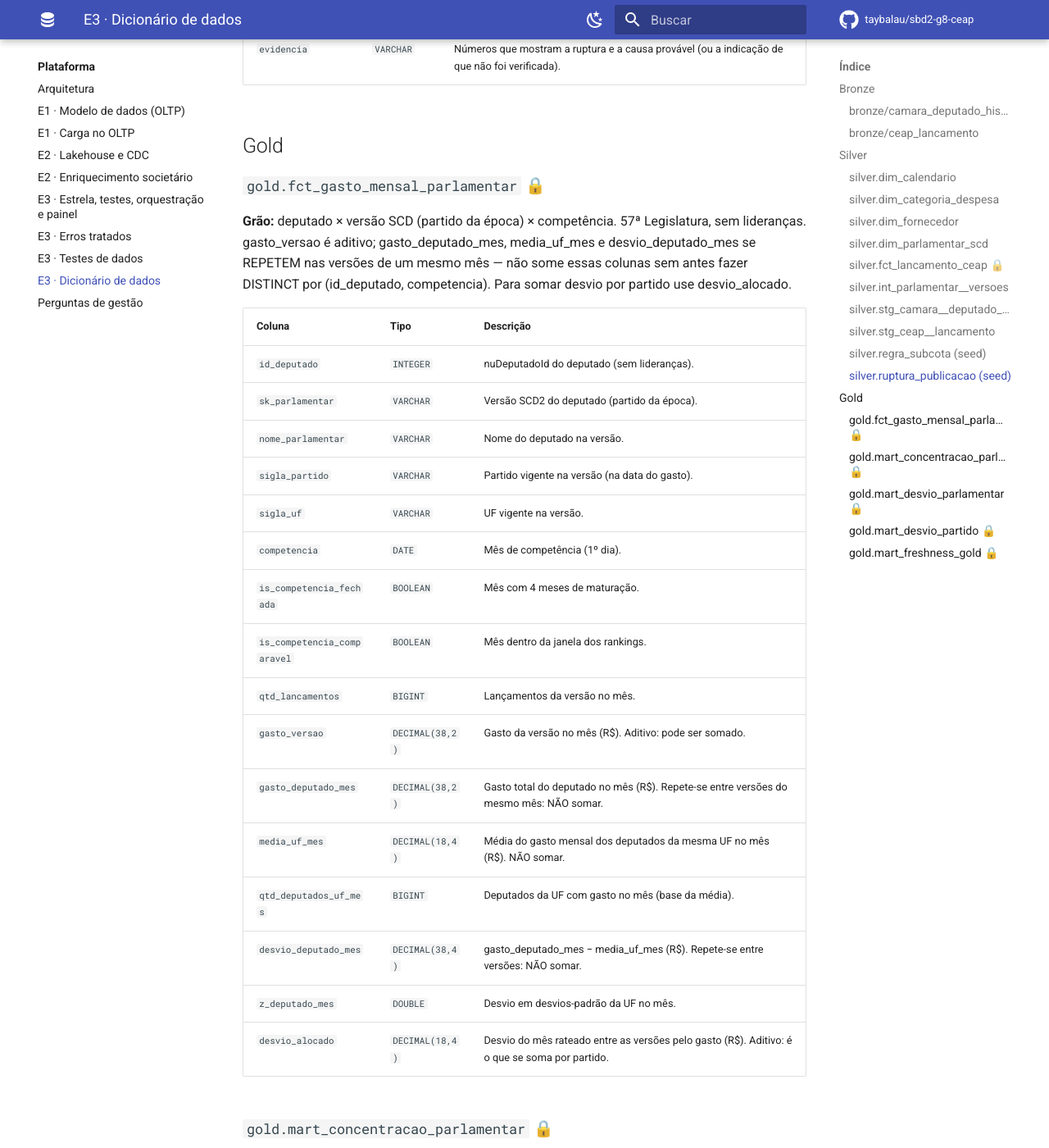
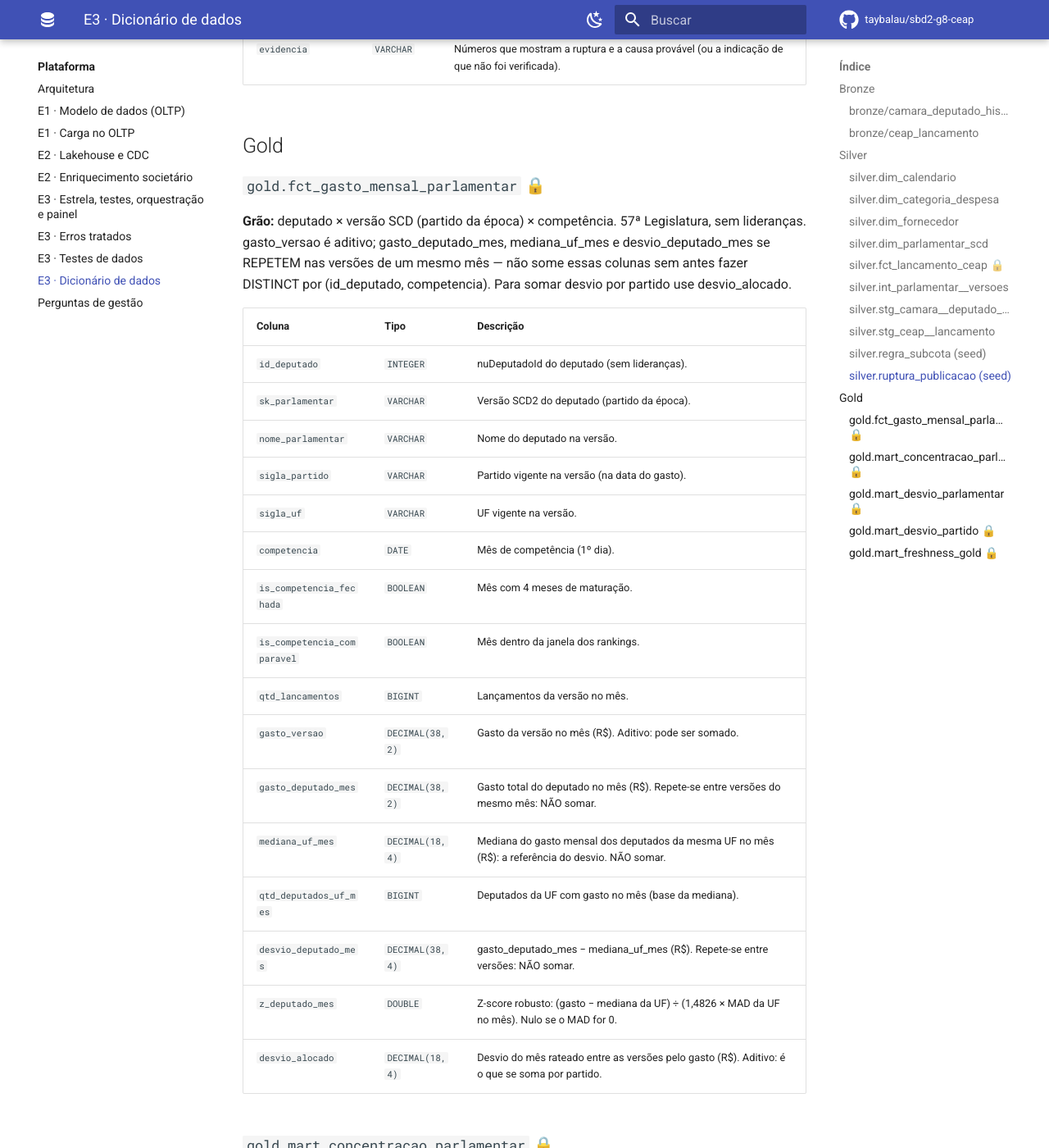
Before and after one commit to taybalau/sbd2-g8-ceap, an MkDocs documentation site: the page built from docs/dicionario-de-dados.md, in a window 1280 px wide and 1400 px high, scrolled down 12792 px. Shown: the whole window at 82% size. Built offline with MkDocs 1.6.1 and Material for MkDocs 9.7.7, drawn with Linux system fonts in a browser that asks for light colours; comment, search, counter and statistics services are not loaded; some of the changed text lies outside the part shown.

Commit message:
docs(e3): documentação da E3 com a mediana
Nota de mudança posterior à entrega em e3.md e E3_MODEL.md, textos de
média trocados por mediana, release notes da E3 e páginas de testes e
dicionário geradas de novo.

```diff
--- a/docs/dicionario-de-dados.md
+++ b/docs/dicionario-de-dados.md
@@ -277,7 +277,7 @@ Rupturas de publicação CONHECIDAS e investigadas. Os testes de salto e de subc
 
 ### `gold.fct_gasto_mensal_parlamentar` 🔒
 
-**Grão:** deputado × versão SCD (partido da época) × competência. 57ª Legislatura, sem lideranças. gasto_versao é aditivo; gasto_deputado_mes, media_uf_mes e desvio_deputado_mes se REPETEM nas versões de um mesmo mês — não some essas colunas sem antes fazer DISTINCT por (id_deputado, competencia). Para somar desvio por partido use desvio_alocado.
+**Grão:** deputado × versão SCD (partido da época) × competência. 57ª Legislatura, sem lideranças. gasto_versao é aditivo; gasto_deputado_mes, mediana_uf_mes e desvio_deputado_mes se REPETEM nas versões de um mesmo mês — não some essas colunas sem antes fazer DISTINCT por (id_deputado, competencia). Para somar desvio por partido use desvio_alocado.
 
 | Coluna | Tipo | Descrição |
 | :--- | :--- | :--- |
@@ -292,10 +292,10 @@ Rupturas de publicação CONHECIDAS e investigadas. Os testes de salto e de subc
 | `qtd_lancamentos` | `BIGINT` | Lançamentos da versão no mês. |
 | `gasto_versao` | `DECIMAL(38,2)` | Gasto da versão no mês (R$). Aditivo: pode ser somado. |
 | `gasto_deputado_mes` | `DECIMAL(38,2)` | Gasto total do deputado no mês (R$). Repete-se entre versões do mesmo mês: NÃO somar. |
-| `media_uf_mes` | `DECIMAL(18,4)` | Média do gasto mensal dos deputados da mesma UF no mês (R$). NÃO somar. |
-| `qtd_deputados_uf_mes` | `BIGINT` | Deputados da UF com gasto no mês (base da média). |
-| `desvio_deputado_mes` | `DECIMAL(38,4)` | gasto_deputado_mes − media_uf_mes (R$). Repete-se entre versões: NÃO somar. |
-| `z_deputado_mes` | `DOUBLE` | Desvio em desvios-padrão da UF no mês. |
+| `mediana_uf_mes` | `DECIMAL(18,4)` | Mediana do gasto mensal dos deputados da mesma UF no mês (R$): a referência do desvio. NÃO somar. |
+| `qtd_deputados_uf_mes` | `BIGINT` | Deputados da UF com gasto no mês (base da mediana). |
+| `desvio_deputado_mes` | `DECIMAL(38,4)` | gasto_deputado_mes − mediana_uf_mes (R$). Repete-se entre versões: NÃO somar. |
+| `z_deputado_mes` | `DOUBLE` | Z-score robusto: (gasto − mediana da UF) ÷ (1,4826 × MAD da UF no mês). Nulo se o MAD for 0. |
 | `desvio_alocado` | `DECIMAL(18,4)` | Desvio do mês rateado entre as versões pelo gasto (R$). Aditivo: é o que se soma por partido. |
 
 ### `gold.mart_concentracao_parlamentar` 🔒
@@ -317,11 +317,11 @@ Rupturas de publicação CONHECIDAS e investigadas. Os testes de salto e de subc
 | `participacao_na_categoria` | `DOUBLE` | gasto_fornecedor ÷ gasto_categoria. |
 | `participacao_no_deputado` | `DOUBLE` | gasto_fornecedor ÷ gasto_deputado. |
 | `participacao_categoria_no_deputado` | `DOUBLE` | gasto_categoria ÷ gasto_deputado. |
-| `excesso_categoria_vs_uf` | `DOUBLE` | Gasto na subcota menos a média dos deputados da UF na mesma subcota (R$). |
+| `excesso_categoria_vs_uf` | `DECIMAL(38,2)` | Gasto na subcota menos a mediana dos deputados da UF na mesma subcota, contando com zero quem não gastou nela (R$). |
 
 ### `gold.mart_desvio_parlamentar` 🔒
 
-**Grão:** um deputado. Ranking do desvio acumulado acima da média mensal da UF (competências fechadas).
+**Grão:** um deputado. Ranking do desvio acumulado acima da mediana mensal da UF (competências comparáveis).
 
 | Coluna | Tipo | Descrição |
 | :--- | :--- | :--- |
@@ -334,11 +334,11 @@ Rupturas de publicação CONHECIDAS e investigadas. Os testes de salto e de subc
 | `meses_com_gasto` | `BIGINT` | Competências comparáveis com gasto. |
 | `gasto_total` | `DECIMAL(38,2)` | Gasto nas competências comparáveis (R$). |
 | `gasto_medio_mensal` | `DOUBLE` | Gasto médio por mês com gasto (R$). |
-| `media_uf_mensal` | `DOUBLE` | Média mensal da UF nos mesmos meses (R$). |
-| `desvio_acumulado` | `DECIMAL(38,4)` | Soma mês a mês de (gasto − média da UF) (R$). É a medida do ranking. |
-| `desvio_relativo` | `DOUBLE` | desvio_acumulado ÷ soma das médias da UF (ex.: 0,33 = 33% acima). |
-| `meses_acima_media` | `BIGINT` | Meses em que o gasto passou da média da UF. |
-| `z_medio` | `DOUBLE` | Média do desvio padronizado mensal. |
+| `mediana_uf_mensal` | `DOUBLE` | Média, nos mesmos meses, da mediana mensal da UF (R$). |
+| `desvio_acumulado` | `DECIMAL(38,4)` | Soma mês a mês de (gasto − mediana da UF) (R$). É a medida do ranking. |
+| `desvio_relativo` | `DOUBLE` | desvio_acumulado ÷ soma das medianas da UF (ex.: 0,33 = 33% acima). |
+| `meses_acima_mediana` | `BIGINT` | Meses em que o gasto passou da mediana da UF. |
+| `z_medio` | `DOUBLE` | Média dos z-scores robustos mensais. |
 | `hhi_fornecedores` | `DOUBLE` | Concentração em fornecedores (0 a 1; perto de 1 = poucos fornecedores). |
 | `posicao_ranking` | `BIGINT` | Posição pelo desvio acumulado (1 = maior desvio). |
 
```
Also changed, not shown: docs/E3_MODEL.md (+12 -7 lines), docs/e3.md (+11 -5 lines), docs/release_notes_e3.md (+1 -1 lines), docs/testes.md (+3 -3 lines).
